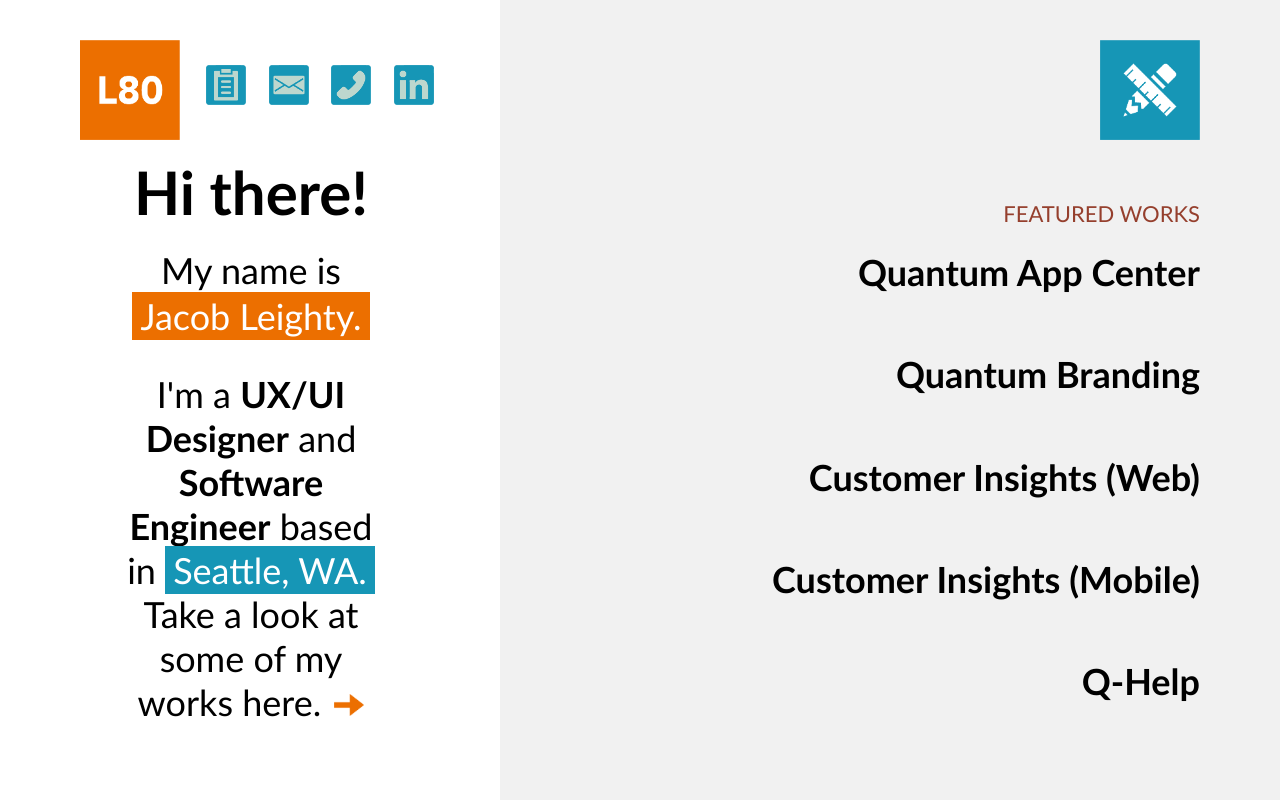
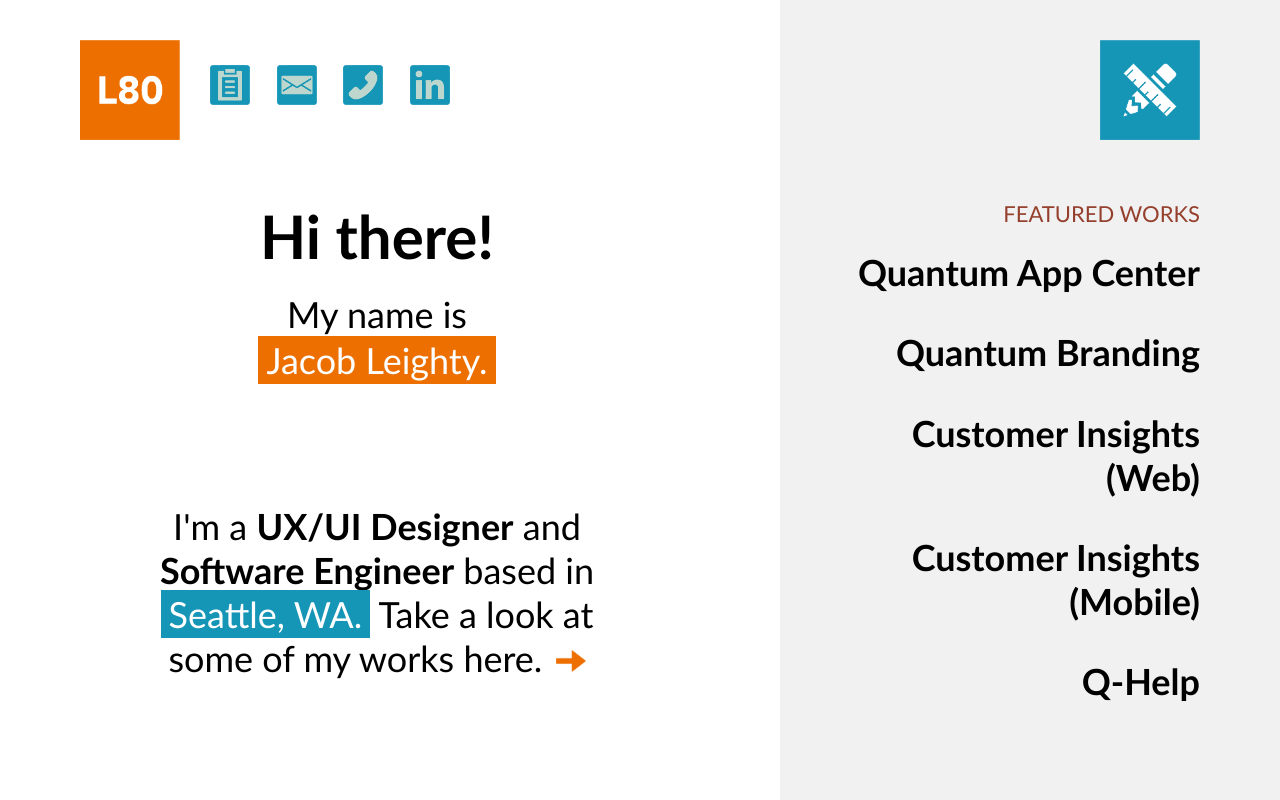
Before and after one commit to jacobL80/L80_v2, a React (Create React App) app: page / in a window 1280 px wide. Built offline with nearby package versions, Linux system fonts and the light colour scheme.

Commit message:
updated CSS

```diff
--- a/package.json
+++ b/package.json
@@ -1,6 +1,6 @@
 {
   "name": "l80_v2",
-  "homepage": "https://l80.io/build",
+  "homepage": ".",
   "version": "0.1.0",
   "private": true,
   "dependencies": {
--- a/src/components/About.js
+++ b/src/components/About.js
@@ -76,7 +76,7 @@ function About() {
                     </div>
 
                     <div className='contentBlockAbout infoBlock'>
-                        <text className='textAbout textGeneric'>In my free time, I enjoy collecting music, working out, and competitive gaming.</text>
+                        <text className='textAbout textGeneric'>In my free time, I enjoy collecting music, working out, and indoor bouldering.</text>
                     </div>
 				</div>
 			</div>
--- a/src/components/Home.js
+++ b/src/components/Home.js
@@ -24,7 +24,7 @@ function Home() {
 		<div className='appContainer'>
 			<div className='leftPane'>
 				<div className='innerPanel left'>
-					<div className='menuContainer'>
+					<div className='menuContainer menuContainerList'>
 						<img src={logo_1} alt="logo" className="logo"/>
 						<div className='contactOuterContainer'>
 							<div className="contactRow">
--- a/src/css/Home.css
+++ b/src/css/Home.css
@@ -13,13 +13,14 @@
 
 .leftPane {
 	background-color: #FFF;
-	width: 25%;
+	width: 75%;
     min-width: 500px;
 }
 
 .rightPane {
 	background-color: #F1F1F1;
-	width: 75%;
+	width: 25%;
+	min-width: 500px;
 }
 
 .innerPanel {
@@ -98,6 +99,11 @@
 .menuContainer {
 	display: flex;
 	flex-direction: row;
+}
+
+.menuContainerList {
+	max-width: 35%;
+	min-width: 400px;
 }
 
 .menuLink {
```
Also changed, not shown: public/manifest.json, 1 other file (tests, documents, lock files or other folders).
